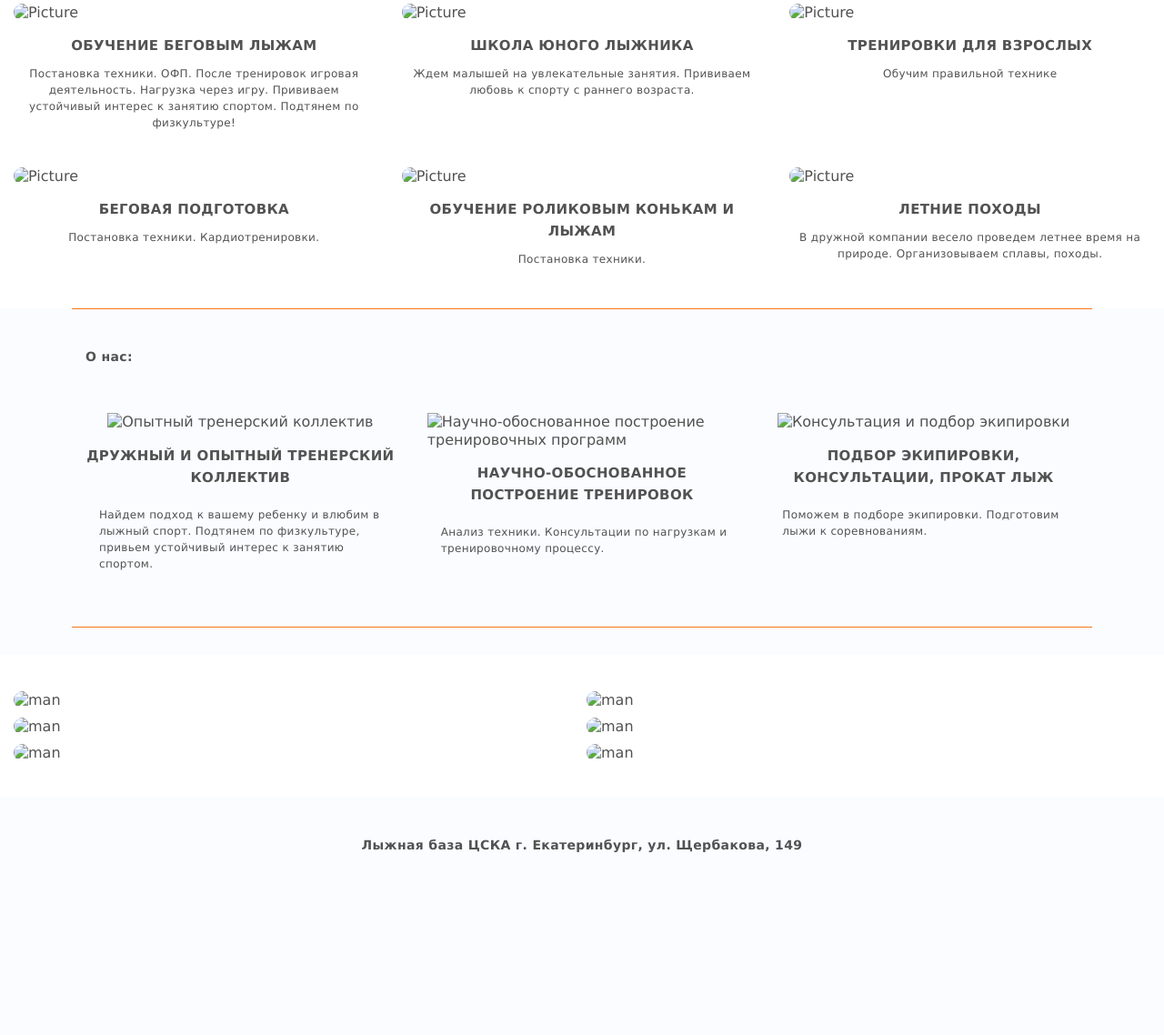
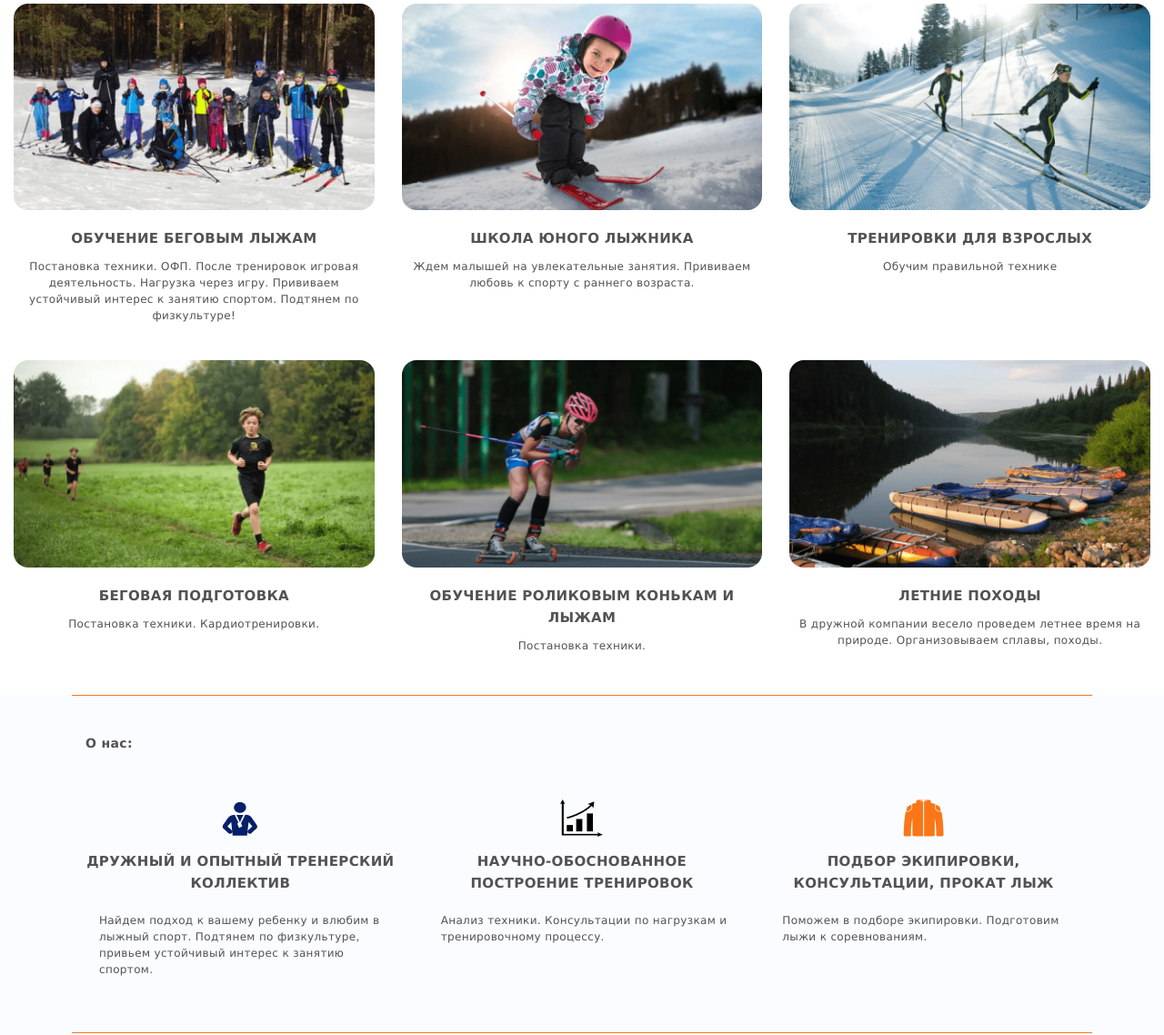
Before and after one commit to Nik777art/PRO-skiing, a plain HTML site: page index.html in a window 1280 px wide. Shown: the part 501-1639 px from the top of the page at 91% size. Drawn offline with Linux system fonts and the light colour scheme; files that its build step writes are made by us from their sources; files whose address does not match are found by name.

Commit message:
Update index.html

```diff
--- a/index.html
+++ b/index.html
@@ -5,16 +5,16 @@
     <meta http-equiv="X-UA-Compatible" content="IE=edge">
     <meta name="viewport" content="width=device-width, initial-scale=1.0">
     <title>Лыжный клуб</title>
-    <link rel="apple-touch-icon" sizes="180x180" href="/img/apple-touch-icon.png">
-    <link rel="icon" type="image/png" sizes="32x32" href="/img/favicon-32x32.png">
-    <link rel="icon" type="image/png" sizes="16x16" href="/img/favicon-16x16.png">
-    <link rel="manifest" href="/img/site.webmanifest">
-    <link rel="mask-icon" href="/img/safari-pinned-tab.svg" color="#5bbad5">
-    <link rel="shortcut icon" href="/img/favicon.ico">
+    <link rel="apple-touch-icon" sizes="180x180" href="../img/apple-touch-icon.png">
+    <link rel="icon" type="image/png" sizes="32x32" href="../img/favicon-32x32.png">
+    <link rel="icon" type="image/png" sizes="16x16" href="../img/favicon-16x16.png">
+    <link rel="manifest" href="../img/site.webmanifest">
+    <link rel="mask-icon" href="../img/safari-pinned-tab.svg" color="#5bbad5">
+    <link rel="shortcut icon" href="../img/favicon.ico">
     <meta name="msapplication-TileColor" content="#3cb4f4">
-    <meta name="msapplication-config" content="/img/browserconfig.xml">
+    <meta name="msapplication-config" content="../img/browserconfig.xml">
     <meta name="theme-color" content="#ceeaf9">
-    <link rel="stylesheet" href="/ski-club/css/style.css">
+    <link rel="stylesheet" href="../css/style.css">
 </head>
 <body>
     <header class="header">
@@ -22,7 +22,7 @@
            <div class="headerWrapper">
                 <div class="headerLogo">
                     <a href="#логотип" class="headerLogoLink js-scroll">
-                        <img src="/ski-club/img/logo2.svg" alt="Лыжный клуб PROлыжи" class="headerLogoPic">
+                        <img src="../img/logo2.svg" alt="Лыжный клуб PROлыжи" class="headerLogoPic">
                     </a>
                 </div>
             <nav class="headerNav">
@@ -84,7 +84,7 @@
                     <div class="sectionCards">
                         <div class="sectionCard">
                             <div class="sectionCardPic">
-                                <img src="/ski-club/img/ski-min.png" alt="Picture" class="sectionPicImg">
+                                <img src="../img/ski-min.png" alt="Picture" class="sectionPicImg">
                             </div>
                             <div class="sectionCardTitleSpace">
                                 <div class="sectionCTS">
@@ -101,7 +101,7 @@
                         </div>
                         <div class="sectionCard">
                             <div class="sectionCardPic">
-                                <img src="/ski-club/img/young-min.png" alt="Picture" class="sectionPicImg">
+                                <img src="../img/young-min.png" alt="Picture" class="sectionPicImg">
                             </div>
                             <div class="sectionCardTitleSpace">
                                 <div class="sectionCTS">
@@ -118,7 +118,7 @@
                         </div>
                         <div class="sectionCard">
                             <div class="sectionCardPic">
-                                <img src="/ski-club/img/adult-min.png" alt="Picture" class="sectionPicImg">
+                                <img src="../img/adult-min.png" alt="Picture" class="sectionPicImg">
                             </div>
                             <div class="sectionCardTitleSpace">
                                 <div class="sectionCTS">
@@ -143,7 +143,7 @@
                     <div class="sectionCards">
                         <div class="sectionCard card">
                             <div class="sectionCardPic">
-                                <img src="/ski-club/img/run-min.png" alt="Picture" class="sectionPicImg">
+                                <img src="../img/run-min.png" alt="Picture" class="sectionPicImg">
                             </div>
                             <div class="sectionCardTitleSpace">
                                 <div class="sectionCTS">
@@ -160,7 +160,7 @@
                         </div>
                         <div class="sectionCard">
                             <div class="sectionCardPic">
-                                <img src="/ski-club/img/rollers-min.png" alt="Picture" class="sectionPicImg">
+                                <img src="../img/rollers-min.png" alt="Picture" class="sectionPicImg">
                             </div>
                             <div class="sectionCardTitleSpace">
                                 <div class="sectionCTS">
@@ -177,7 +177,7 @@
                         </div>
                         <div class="sectionCard">
                             <div class="sectionCardPic">
-                                <img src="/ski-club/img/splav-min.png" alt="Picture" class="sectionPicImg">
+                                <img src="../img/splav-min.png" alt="Picture" class="sectionPicImg">
                             </div>
                             <div class="sectionCardTitleSpace">
                                 <div class="sectionCTS">
@@ -207,7 +207,7 @@
                             <div class="benefitsCardСolumn">
                                 <div class="benefitsCardPicSpace">
                                     <div class="benefitsCardPic">
-                                        <img src="/ski-club/img/trainer-min.png" alt="Опытный тренерский коллектив" class="benefitsCardThumb">
+                                        <img src="../img/trainer-min.png" alt="Опытный тренерский коллектив" class="benefitsCardThumb">
                                     </div>
                                 </div>
                                 <div class="benefitsCardTitleSpace">
@@ -224,7 +224,7 @@
                             <div class="benefitsCardСolumn">
                                 <div class="benefitsCardPicSpace">
                                     <div class="benefitsCardPic">
-                                        <img src="/ski-club/img/diagramme-min.png" alt="Научно-обоснованное построение тренировочных программ" class="benefitsCardThumb">
+                                        <img src="../img/diagramme-min.png" alt="Научно-обоснованное построение тренировочных программ" class="benefitsCardThumb">
                                     </div>
                                 </div>
                                 <div class="benefitsCardTitleSpace">
@@ -241,7 +241,7 @@
                             <div class="benefitsCardСolumn">
                                 <div class="benefitsCardPicSpace">
                                     <div class="benefitsCardPic">
-                                        <img src="/ski-club/img/equip-min.png" alt="Консультация и подбор экипировки" class="benefitsCardThumb">
+                                        <img src="../img/equip-min.png" alt="Консультация и подбор экипировки" class="benefitsCardThumb">
                                     </div>
                                 </div>
                                 <div class="benefitsCardTitleSpace">
@@ -263,22 +263,22 @@
                 <div class="wrapperFullIn">
                     <div class="photoList">
                         <div class="photo">
-                            <img src="/ski-club/img/skigame1-min.png" alt="man" class="photoPic">
+                            <img src="../img/skigame1-min.png" alt="man" class="photoPic">
                         </div>
                         <div class="photo">
-                            <img src="/ski-club/img/skigame2-min.png" alt="man" class="photoPic">
+                            <img src="../img/skigame2-min.png" alt="man" class="photoPic">
                         </div>
                         <div class="photo">
-                            <img src="/ski-club/img/skigame3-min.png" alt="man" class="photoPic">
+                            <img src="../img/skigame3-min.png" alt="man" class="photoPic">
                         </div>
                         <div class="photo">
-                            <img src="/ski-club/img/skigame4-min.png" alt="man" class="photoPic">
+                            <img src="../img/skigame4-min.png" alt="man" class="photoPic">
                         </div>
                         <div class="photo">
-                            <img src="/ski-club/img/skigame5-min.png" alt="man" class="photoPic">
+                            <img src="../img/skigame5-min.png" alt="man" class="photoPic">
                         </div>
                         <div class="photo">
-                            <img src="/ski-club/img/skigame7-min.jpg" alt="man" class="photoPic">
+                            <img src="../img/skigame7-min.jpg" alt="man" class="photoPic">
                         </div>
                     </div>
                 </div>
```
